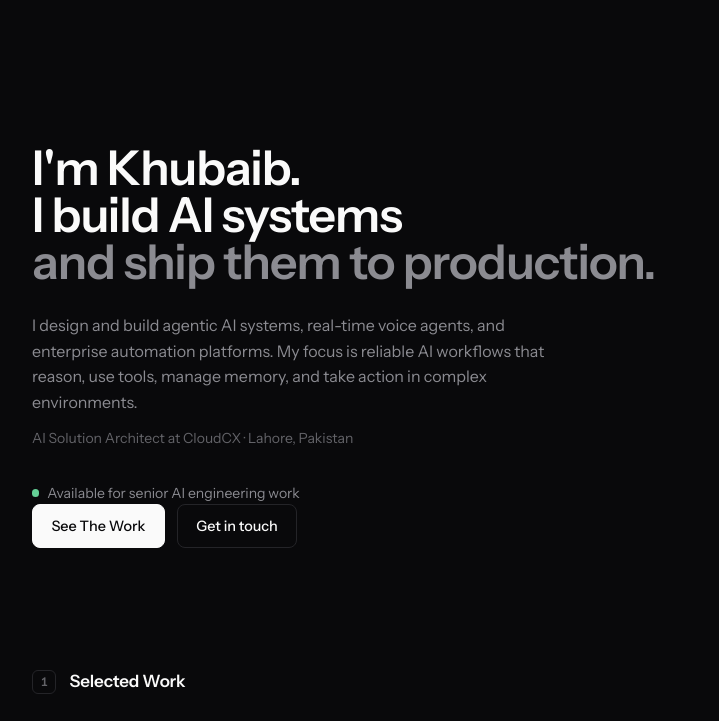
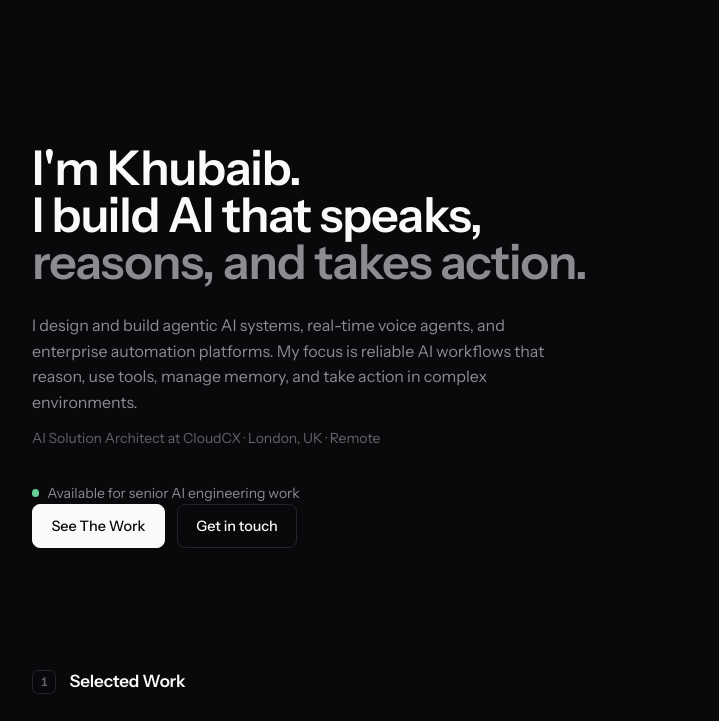
Before and after one commit to imkhubaibraza/imkhubaibraza.github.io, an Astro site: page / in a window 1280 px wide. Shown: the top 721 px of the page, without its empty margins (280-999 px from the left). Built offline with nearby package versions, Linux system fonts and the light colour scheme; Astro itself is replaced by a stand-in of ours.

Commit message:
Refine AI headline and clarify remote London role

```diff
--- a/src/data/profile.js
+++ b/src/data/profile.js
@@ -8,10 +8,11 @@ export const profile = {
   location: 'Lahore, Pakistan',
   currentRole: 'AI Solution Architect',
   currentCompany: 'CloudCX',
+  workLocation: 'London, UK · Remote',
   availability: 'Available for senior AI engineering work',
 
   hero: {
-    lines: ["I'm Khubaib.", 'I build AI systems', 'and ship them to production.'],
+    lines: ["I'm Khubaib.", 'I build AI that speaks,', 'reasons, and takes action.'],
     // Index from which the remaining headline lines render muted.
     mutedFrom: 2,
   },
--- a/src/pages/index.astro
+++ b/src/pages/index.astro
@@ -30,7 +30,7 @@ import { profile } from '../data/profile.js';
           }
         </h1>
         <p class="lede">{profile.bio}</p>
-        <p class="meta">{profile.currentRole} at {profile.currentCompany} · {profile.location}</p>
+        <p class="meta">{profile.currentRole} at {profile.currentCompany} · {profile.workLocation}</p>
         {profile.availability && (
           <p class="status"><span class="dot" />{profile.availability}</p>
         )}
```
